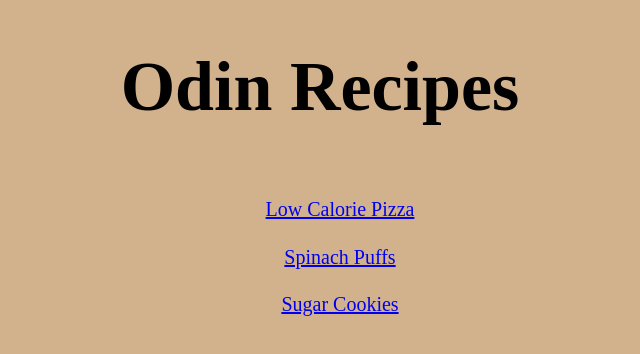
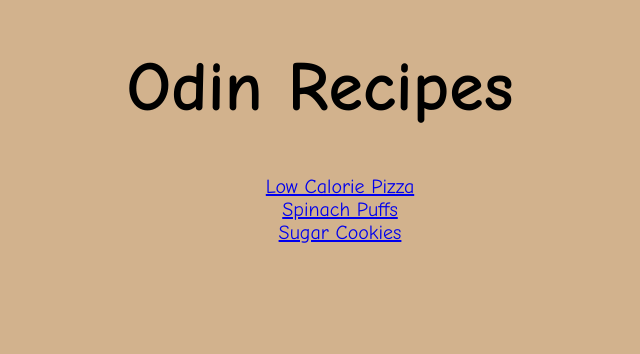
Before and after one commit to ntimmer96/odin-recipes, a plain HTML site: page index.html in a window 1280 px wide. Shown: the whole page, without its empty margins (320-960 px from the left). Drawn offline with Linux system fonts and the light colour scheme.

Commit message:
Changed Fonts

```diff
--- a/index.html
+++ b/index.html
@@ -8,11 +8,11 @@
     <title>Recipes</title>
   </head>
   <body>
-    <h1>Odin Recipes</h1>
-    <ul>
-      <li class="homeList"><a href="recipes/lowCalPizza.html">Low Calorie Pizza</a></li>
-      <li class="homeList"><a href="recipes/spinach-puffs.html">Spinach Puffs</a></li>
-      <li class="homeList"><a href="recipes/sugar-cookie.html">Sugar Cookies</a></li>
+    <h1 id="header">Odin Recipes</h1>
+    <ul class="homeList">
+      <li><a href="recipes/lowCalPizza.html">Low Calorie Pizza</a></li>
+      <li><a href="recipes/spinach-puffs.html">Spinach Puffs</a></li>
+      <li><a href="recipes/sugar-cookie.html">Sugar Cookies</a></li>
     </ul>
   </body>
 </html>
--- a/style.css
+++ b/style.css
@@ -1,12 +1,15 @@
 body {
     background-color: rgba(168, 104, 31, 0.507);
-    font-size: 20px;
 }
 
 h1 {
     font-weight: bold;
     font-size: 70px;
     text-align: center;
+}
+
+#header {
+    font-family: Comic Sans MS, Comic Sans, cursive;
 }
 
 .returnHome {
@@ -16,9 +19,10 @@ h1 {
 }
 
 .homeList {
-    padding-top: 2%;
     text-align: center;
     list-style-type: none;
+    font-size: 20px;
+    font-family: Comic Sans MS, Comic Sans, cursive;
 }
 
 .pizzaimg {
```
Also changed, not shown: recipes/lowCalPizza.html (+1 -1 lines), recipes/spinach-puffs.html (+1 -1 lines), recipes/sugar-cookie.html (+1 -1 lines).
